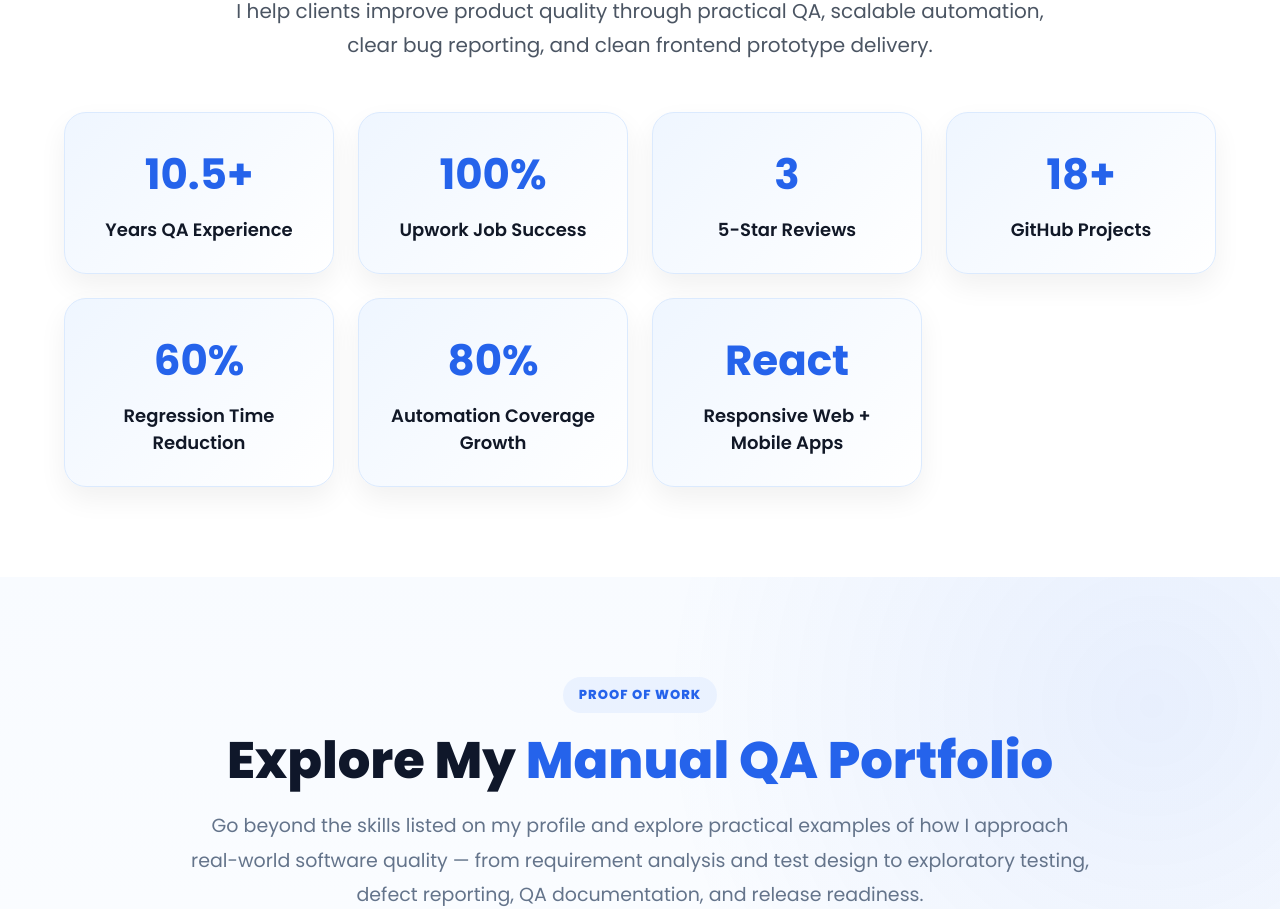
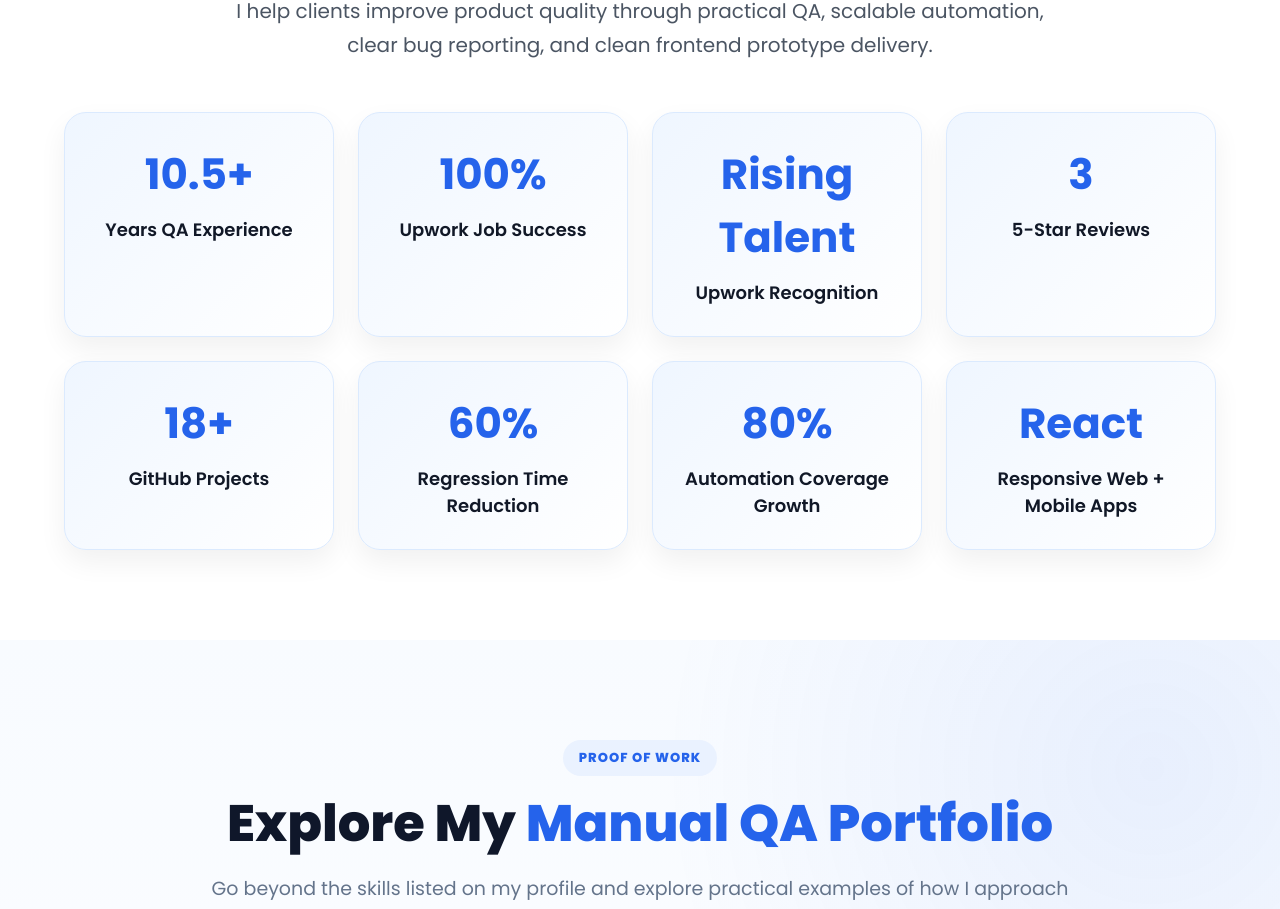
Before and after one commit to pnilava03/qa-portfolio, a React (Vite) app: page / in a window 1280 px wide. Shown: the part 2533-3442 px from the top of the page. Built offline with nearby package versions, Linux system fonts and the light colour scheme.

Commit message:
update WhyHire.jsx

```diff
--- a/src/components/WhyHire.jsx
+++ b/src/components/WhyHire.jsx
@@ -3,6 +3,7 @@ import "./WhyHire.css";
 const highlights = [
   { value: "10.5+", label: "Years QA Experience" },
   { value: "100%", label: "Upwork Job Success" },
+  { value: "Rising Talent", label: "Upwork Recognition" },
   { value: "3", label: "5-Star Reviews" },
   { value: "18+", label: "GitHub Projects" },
   { value: "60%", label: "Regression Time Reduction" },
```
